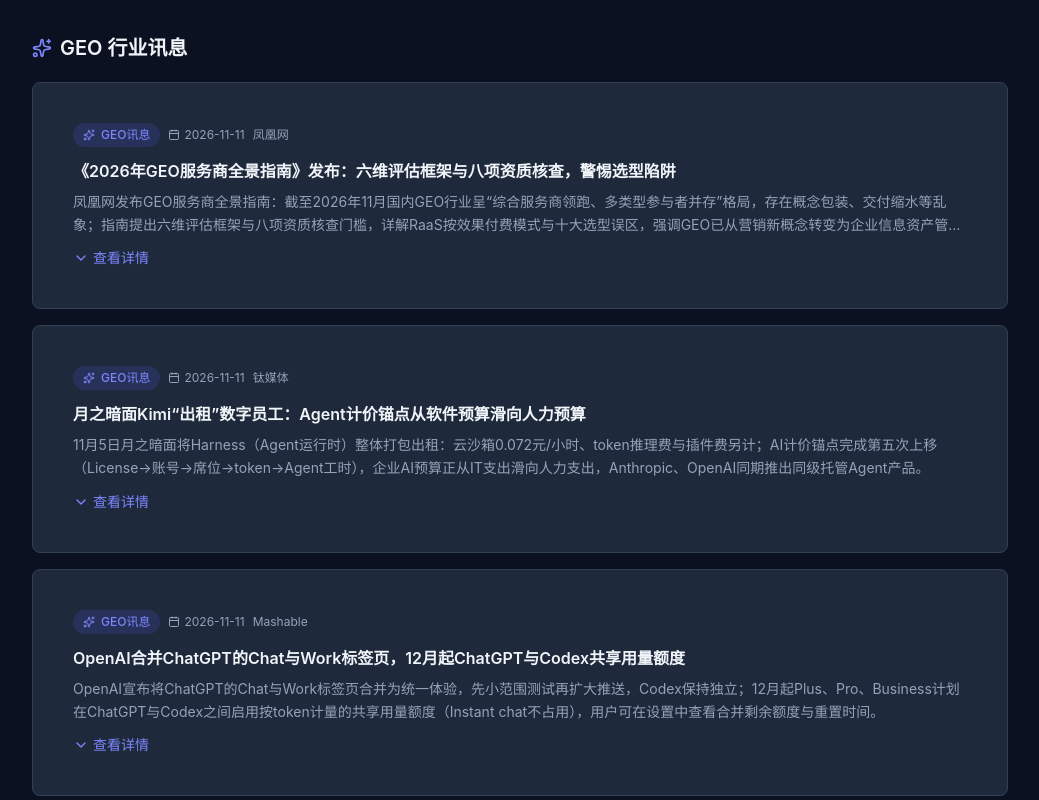
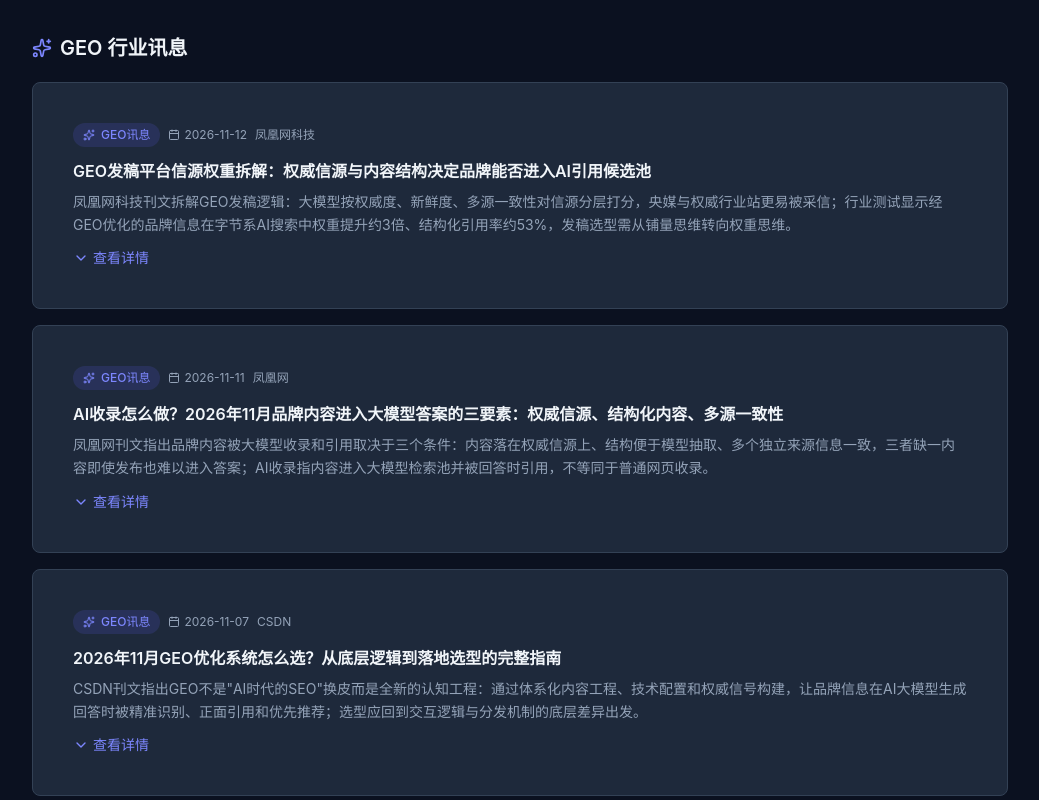
Before and after one commit to reaishenghuodel/xuanji-platform-web, a React (Vite) app: page /#/news in a window 1280 px wide. Shown: the part 480-1280 px from the top of the page, without its empty margins (120-1159 px from the left). Built offline with nearby package versions, Linux system fonts and the light colour scheme.

Commit message:
chore: 更新行业资讯 2026-11-13

```diff
--- a/src/data/geoNews.ts
+++ b/src/data/geoNews.ts
@@ -13,6 +13,33 @@ export interface GeoNewsItem {
 
 // GEO行业资讯列表（按日期倒序，最新的在前面）
 export const geoNewsItems: GeoNewsItem[] = [
+  {
+    id: 133,
+    title: 'GEO发稿平台信源权重拆解：权威信源与内容结构决定品牌能否进入AI引用候选池',
+    summary: '凤凰网科技刊文拆解GEO发稿逻辑：大模型按权威度、新鲜度、多源一致性对信源分层打分，央媒与权威行业站更易被采信；行业测试显示经GEO优化的品牌信息在字节系AI搜索中权重提升约3倍、结构化引用率约53%，发稿选型需从铺量思维转向权重思维。',
+    content: `核心信息：\n1. 发稿逻辑之变：2026年用户获取信息入口明显分流，一部分人继续用搜索引擎，另一部分直接向豆包、DeepSeek、元宝、通义千问提问，品牌在AI答案里的可见性正在成为新的传播指标；GEO发稿平台的核心价值是让品牌内容进入大模型的检索候选池并在多源核验后被正面引用，根基是权威信源、关键是内容结构、保障是持续监测与迭代。\n2. 信源权重分层：大模型生成回答时对信源做权重分层，央媒、权威行业站、高信用垂类门户更容易被采信，低权重、模板化软文站点进不了参考列表；常见现象是发稿量翻倍、收录率不错但AI问答里品牌查无此人，问题出在渠道权重偏低，选型需从铺量思维转向权重思维。\n3. 大模型回答流程：理解用户意图→从训练语料和实时抓取中捞取候选网页→按权威度、新鲜度、多源一致性打分排序→把前几名观点写进最终答案；发在低权重站点的稿件可能停留在候选池里，走不到被引用的一步。\n4. 效果数据：经过GEO优化的品牌信息在字节系AI搜索中的权重提升约3倍、结构化引用率约53%，未优化内容自然引用水平约8%；GEO不是替代SEO而是能力升级，正规发稿平台同时覆盖搜索收录与大模型候选池两类目标。`,
+    source: '凤凰网科技',
+    date: '2026-11-12',
+    tags: ['GEO', 'AI搜索', '信源权重', '内容结构'],
+  },
+  {
+    id: 134,
+    title: 'AI收录怎么做？2026年11月品牌内容进入大模型答案的三要素：权威信源、结构化内容、多源一致性',
+    summary: '凤凰网刊文指出品牌内容被大模型收录和引用取决于三个条件：内容落在权威信源上、结构便于模型抽取、多个独立来源信息一致，三者缺一内容即使发布也难以进入答案；AI收录指内容进入大模型检索池并被回答时引用，不等同于普通网页收录。',
+    content: `核心信息：\n1. 收录三要素：品牌内容被大模型收录和引用取决于三个条件——内容落在权威信源上、结构便于模型抽取、多个独立来源信息一致，三者缺一，内容即使发布也难以进入答案；AI收录指内容进入大模型检索池并被回答时引用，不等同于普通网页收录。\n2. 模型选择机制：大模型基于检索增强生成（RAG），先解析用户问题意图，再从进入检索池的信源中召回相关内容，按权威度加权、交叉核验后合成答案；被收录的前提是来源进入检索范围，被引用还需语义匹配、结构清晰和多源佐证。\n3. 收录却不被引用的原因：来源不在模型信任的信源范围内；内容散文式论述、缺少可抽取要点；关键论断只有单一来源、无法交叉核验；品牌信息与其他来源矛盾；内容时效性过旧——网页收录只是第一步，AI引用还需通过信源、结构和一致性几道过滤。\n4. 企业行动建议：用户越来越多直接向豆包、DeepSeek、元宝、通义千问提问品牌推荐和品类对比，品牌内容没有进入检索池，AI回答时只能提及竞品或保持空白；提前按模型收录规律布局信源和内容，是2026年品牌传播的基础工作之一。`,
+    source: '凤凰网',
+    date: '2026-11-11',
+    tags: ['AI搜索', '品牌可见度', 'RAG', '内容结构'],
+  },
+  {
+    id: 135,
+    title: '2026年11月GEO优化系统怎么选？从底层逻辑到落地选型的完整指南',
+    summary: 'CSDN刊文指出GEO不是"AI时代的SEO"换皮而是全新的认知工程：通过体系化内容工程、技术配置和权威信号构建，让品牌信息在AI大模型生成回答时被精准识别、正面引用和优先推荐；选型应回到交互逻辑与分发机制的底层差异出发。',
+    content: `核心信息：\n1. 认知工程而非SEO换皮：2026年仍有人把GEO当成"AI时代的SEO"——换关键词、铺文章就能让AI提到你；GEO是通过体系化的内容工程、技术配置和权威信号构建，让品牌信息在AI大模型生成回答时被精准识别、正面引用和优先推荐的一整套工作，与传统SEO的区别不是程度上的而是逻辑上的。\n2. 交互逻辑不同：SEO应对关键词检索，用户输入碎片化的词；GEO应对自然语言对话，用户输入有复杂意图的长句，优化核心从"关键词密度"变成"语义意图匹配"。\n3. 分发机制不同：SEO依赖外链权重和PageRank算法，GEO依赖大模型的注意力机制，AI更看重内容可信度与逻辑连贯性，权威信号建设与结构化表达取代外链堆砌成为核心变量。\n4. 选型方法论：选购GEO优化系统应从底层逻辑差异出发而非表面功能清单，先看系统是否围绕语义意图匹配与权威信号构建设计，再考察内容工程能力、技术配置自动化程度与效果监测迭代机制。`,
+    source: 'CSDN',
+    date: '2026-11-07',
+    tags: ['GEO', 'AI搜索', '选型', '语义优化'],
+  },
   {
     id: 130,
     title: '《2026年GEO服务商全景指南》发布：六维评估框架与八项资质核查，警惕选型陷阱',
```
